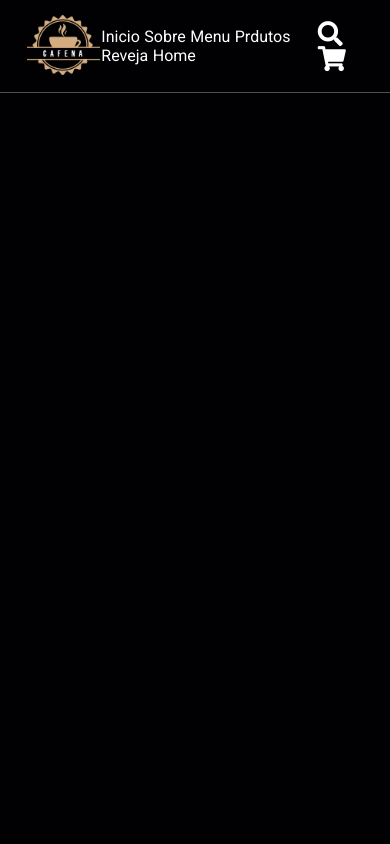
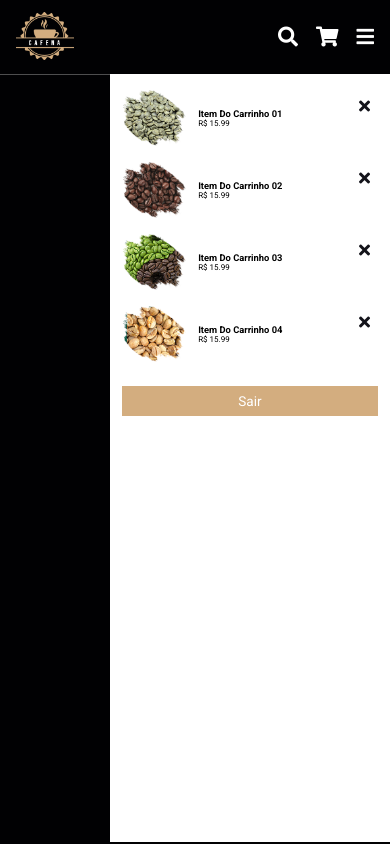
Before and after one commit to CristianoDaSilvaFerreira/Coffee-Shop, a plain HTML site: page index.html in a window 390 px wide. Both pictures are taken after a click on the element 331 px from the left and 58 px from the top of the page. Drawn offline with Linux system fonts and the light colour scheme.

Commit message:
:rocket:  terminando o menu de navegação

```diff
--- a/css/style.css
+++ b/css/style.css
@@ -41,6 +41,20 @@ html::-webkit-scrollbar-thumb{
 
 body {
   background: var(--bg);
+}
+
+.btn {
+  margin-top: 1rem;
+  display: inline-block;
+  padding: .9rem 3rem;
+  font-size: 1.7rem;
+  color: #FFF;
+  background: var(--main-color);
+  cursor: pointer;
+}
+
+.btn:hover {
+  letter-spacing: .2rem;
 }
 
 .header{
@@ -101,6 +115,10 @@ body {
   transform-origin: top;
 }
 
+.header .search-form.active{
+  transform: scaleY(1)
+}
+
 .header .search-form input{
   height: 100%;
   width: 100%;
@@ -120,3 +138,129 @@ body {
 .header .search-form label:hover {
   color: var(--main-color);
 }
+
+.header .cart-items-container{
+  position: absolute;
+  top: 100%;
+  right: -100%;
+  height: calc(100vh - 9.5rem);
+  width: 35rem;
+  background: #FFF;
+  padding: 0 1.5rem;
+}
+
+.header .cart-items-container.active{
+  right: 0;
+}
+
+.header .cart-items-container .cart-item {
+  position: relative;
+  margin: 2rem 0;
+  display: flex;
+  align-items: center;
+  gap: 1.5rem;
+}
+
+.header .cart-items-container .cart-item .fa-times {
+  position: absolute;
+  top: 1rem;
+  right: 1rem;
+  font-size: 2rem;
+  cursor: pointer;
+  color: var(--black);
+}
+
+.header .cart-items-container .cart-item .fa-times:hover{
+  color: var(--main-color);
+}
+
+.header .cart-items-container .cart-item img{
+  height: 7rem;
+}
+
+.header .cart-items-container .cart-item .container h3 {
+  font-size: 2rem;
+  color: var(--black);
+  padding-bottom: .5rem;
+}
+
+.header .cart-items-container .cart-item .container h3 {
+  font-size: 2rem;
+  color: var(--black);
+  padding-bottom: .5rem;
+}
+
+.header .cart-items-container .cart-item .container .price {
+  font-size: 1.5rem;
+  color: var(--main-color);
+}
+
+.header .cart-items-container .btn {
+  width: 100%;
+  text-align: center;
+}
+
+
+
+
+
+
+
+
+
+
+
+/* Media Query */
+@media (max-width: 991px) {
+
+  html {
+    font-size: 55%;
+  }
+
+  .header {
+    padding: 1.5rem 2rem;
+  }
+
+}
+
+@media (max-width: 768px) {
+
+  #menu-btn {
+    display: inline-block;
+  }
+
+  .header .navbar{
+    position: absolute;
+    top: 100%;
+    right: -100%;
+    background: #FFF;
+    width: 30rem;
+    height: calc(100vh - 9.5rem);
+  }
+
+  .header .navbar.active {
+    right: 0;
+  }
+
+  .header .navbar a {
+    color: var(--black);
+    display: block;
+    margin: 1.5rem;
+    padding: .5rem;
+    font-size: 2rem;
+  }
+
+  .header .search-form{
+    width: 90%;
+    right: 2rem;
+  }
+
+}
+
+@media (max-width: 450px) {
+
+  html {
+    font-size: 50%;
+  }
+
+}
--- a/index.html
+++ b/index.html
@@ -25,8 +25,8 @@
       <a href="#about">Sobre</a>
       <a href="#menu">Menu</a>
       <a href="#prducts">Prdutos</a>
-      <a href="#review">Reveja</a>
-      <a href="#contact">Home</a>
+      <a href="#review">Avaliações</a>
+      <a href="#contact">Contato</a>
     </nav>
 
     <div class="icons">
@@ -40,6 +40,47 @@
       <label for="search-box" class="fas fa-search"></label>
     </div>
 
+    <div class="cart-items-container">
+      <div class="cart-item">
+        <span class="fas fa-times"></span>
+        <img src="images/cart-item-1.png" alt="Produto 1">
+        <div class="content">
+          <h3>Item do carrinho 01</h3>
+          <div class="price">R$ 15.99</div>
+        </div>
+      </div>
+
+      <div class="cart-item">
+        <span class="fas fa-times"></span>
+        <img src="images/cart-item-2.png" alt="Produto 2">
+        <div class="content">
+          <h3>Item do carrinho 02</h3>
+          <div class="price">R$ 15.99</div>
+        </div>
+      </div>
+
+      <div class="cart-item">
+        <span class="fas fa-times"></span>
+        <img src="images/cart-item-3.png" alt="Produto 3">
+        <div class="content">
+          <h3>Item do carrinho 03</h3>
+          <div class="price">R$ 15.99</div>
+        </div>
+      </div>
+
+      <div class="cart-item">
+        <span class="fas fa-times"></span>
+        <img src="images/cart-item-4.png" alt="Produto 4">
+        <div class="content">
+          <h3>Item do carrinho 04</h3>
+          <div class="price">R$ 15.99</div>
+        </div>
+      </div>
+
+      <a href="#" class="btn">Sair</a>
+
+    </div>
+
   </header>
   <!-- header section end -->
 
--- a/js/script.js
+++ b/js/script.js
@@ -0,0 +1,29 @@
+let navbar = document.querySelector('.navbar');
+
+document.querySelector('#menu-btn').onclick = () => {
+  navbar.classList.toggle('active');
+  searchForm.classList.remove('active');
+  cartItem.classList.remove('active');
+}
+
+let searchForm = document.querySelector('.search-form');
+
+document.querySelector('#search-btn').onclick = () => {
+  searchForm.classList.toggle('active');
+  navbar.classList.remove('active');
+  cartItem.classList.remove('active');
+}
+
+let cartItem = document.querySelector('.cart-items-container');
+
+document.querySelector('#cart-btn').onclick = () => {
+  cartItem.classList.toggle('active');
+  navbar.classList.remove('active');
+  searchForm.classList.remove('active');
+}
+
+window.onScroll = () => {
+  navbar.classList.remove('active');
+  searchForm.classList.remove('active');
+  cartItem.classList.remove('active');
+}
```
